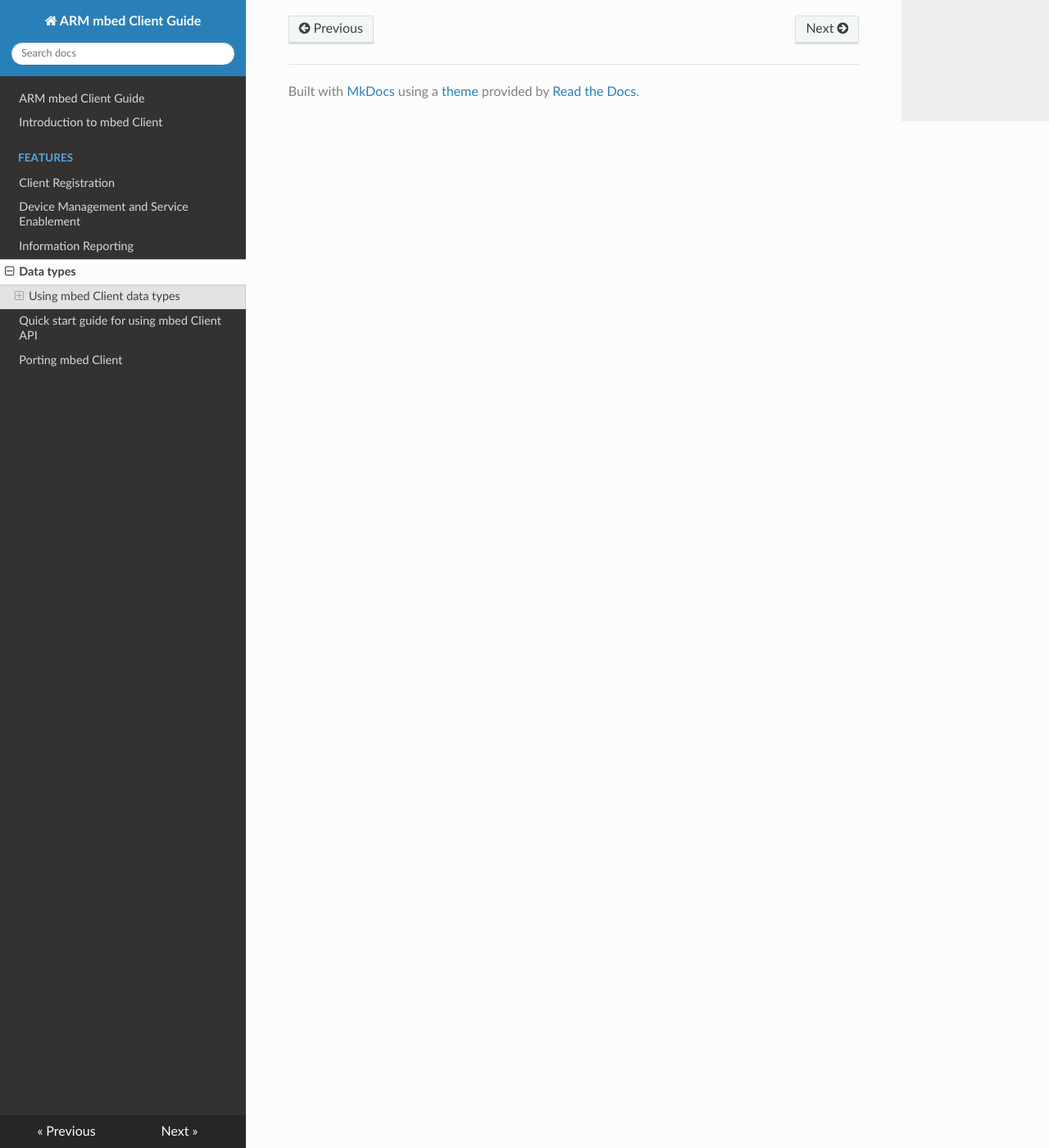
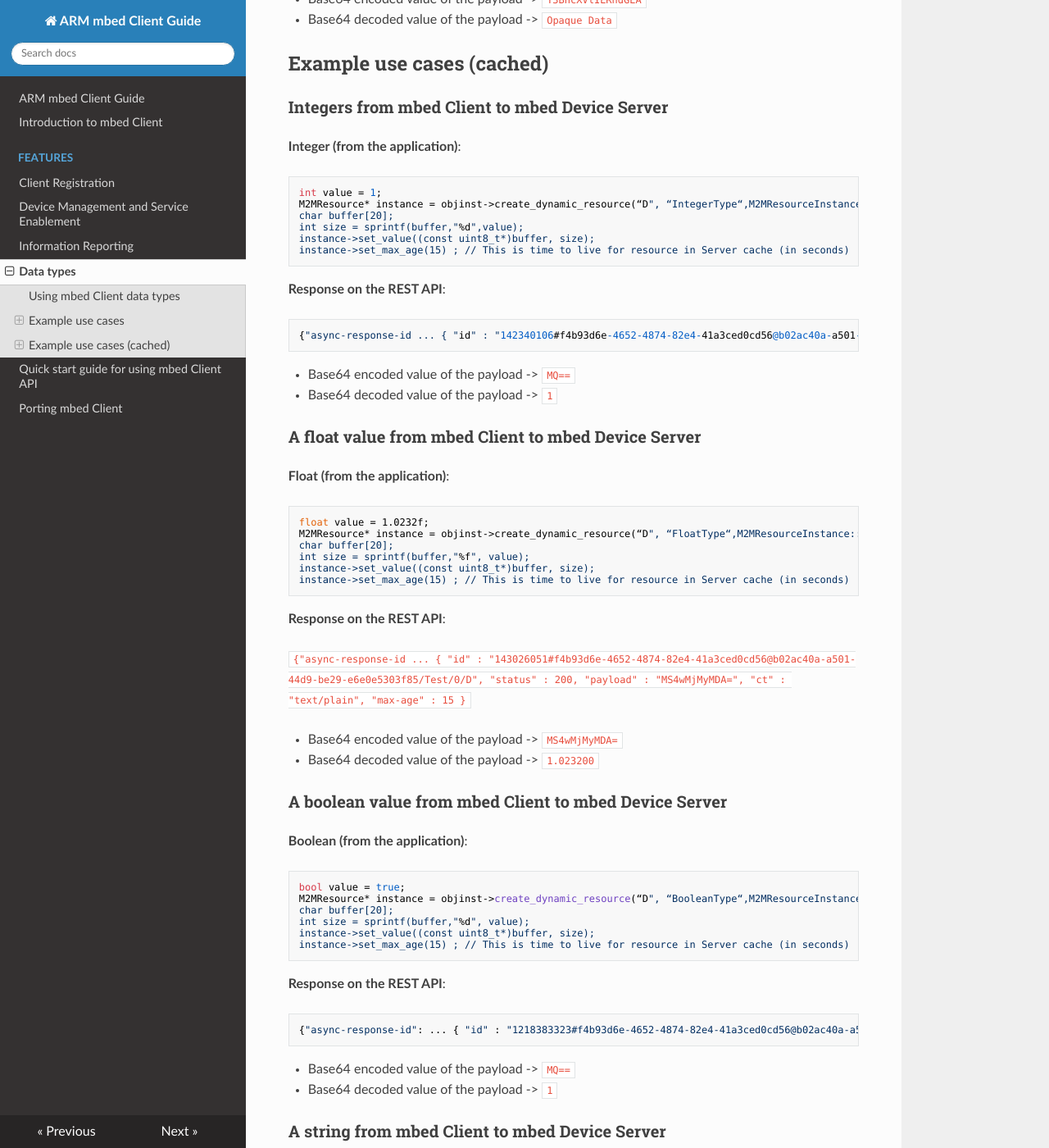
Before and after one commit to ARMmbed/mbed-client, an MkDocs documentation site: the page built from docs/data_types.md, in a window 1280 px wide and 1400 px high, scrolled down 2559 px. Shown: the whole window at 82% size. Built offline with MkDocs 1.6.1, drawn with Linux system fonts in a browser that asks for light colours; nearby versions of some CDN libraries; old or Windows-style settings are respelled for this version of MkDocs; some of the changed text lies outside the part shown.

Commit message:
added cache use cases

````diff
--- a/docs/data_types.md
+++ b/docs/data_types.md
@@ -17,7 +17,9 @@
 - For example, an integer value 100 is passed in a text buffer format of 100 and it appears on the web service side as 100 in text format.
 - The service must interpret this data to an appropriate format.
 
-### Transferring an integer from mbed Client to mbed Device Server
+## Example use cases
+
+### Transferring integers from mbed Client to mbed Device Server
 
 **Integer (from the application)**:
 
@@ -25,15 +27,14 @@
 int value = 1;
 M2MResource* instance = objinst->create_dynamic_resource(“D", “IntegerType“,M2MResourceInstance::INTEGER, true);
 char buffer[20];
-int size = sprintf(buffer,"%d",_value);
+int size = sprintf(buffer,"%d",value);
 instance->set_value((const uint8_t*)buffer, size);
 ```
 
 **Response on the REST API**:
 
 ```
-{"async-response-id":...{ "id" : "1131895768#f4b93d6e-4652-4874-82e4-41a3ced0cd56@b02ac40a-a501-44d9-be29-e6e0e5303f85/Test/0/D", "status" : 200, "payload" : "LTk5",
-"ct" : "text/plain", "max-age" : 0 }
+{"async-response-id":….{ "id" : "1131895768#f4b93d6e-4652-4874-82e4-41a3ced0cd56@b02ac40a-a501-44d9-be29-e6e0e5303f85/Test/0/D", "status" : 200, "payload" : "LTk5", "ct" : "text/plain", "max-age" : 0 }
 ```
 
 - Base64 encoded value of the payload -> `LTk5`
@@ -123,3 +124,111 @@
 
 - Base64 encoded value of the payload -> `T3BhcXVlIERhdGEA`
 - Base64 decoded value of the payload -> `Opaque Data`
+
+## Example use cases (cached)
+
+### Integers from mbed Client to mbed Device Server
+
+**Integer (from the application)**:
+
+```
+int value = 1;
+M2MResource* instance = objinst->create_dynamic_resource(“D", “IntegerType“,M2MResourceInstance::INTEGER, true);
+char buffer[20];
+int size = sprintf(buffer,"%d",value);
+instance->set_value((const uint8_t*)buffer, size);
+instance->set_max_age(15) ; // This is time to live for resource in Server cache (in seconds)
+```
+
+**Response on the REST API**:
+
+```
+{"async-response-id ... { "id" : "142340106#f4b93d6e-4652-4874-82e4-41a3ced0cd56@b02ac40a-a501-44d9-be29-e6e0e5303f85/Test/0/D", "status" : 200, "payload" : "MQ==", "ct" : "text/plain", "max-age" : 15 }
+```
+
+- Base64 encoded value of the payload -> `MQ==`
+- Base64 decoded value of the payload -> `1`
+
+### A float value from mbed Client to mbed Device Server
+
+**Float (from the application)**:
+
+```
+float value = 1.0232f;
+M2MResource* instance = objinst->create_dynamic_resource(“D", “FloatType“,M2MResourceInstance::FLOAT, true);
+char buffer[20];
+int size = sprintf(buffer,"%f", value);
+instance->set_value((const uint8_t*)buffer, size);
+instance->set_max_age(15) ; // This is time to live for resource in Server cache (in seconds)
+```
+
+**Response on the REST API**:
+
+ ```
+ {"async-response-id ... { "id" : "143026051#f4b93d6e-4652-4874-82e4-41a3ced0cd56@b02ac40a-a501-44d9-be29-e6e0e5303f85/Test/0/D", "status" : 200, "payload" : "MS4wMjMyMDA=", "ct" : "text/plain", "max-age" : 15 }
+ ```
+
+- Base64 encoded value of the payload -> `MS4wMjMyMDA=`
+- Base64 decoded value of the payload -> `1.023200`
+
+### A boolean value from mbed Client to mbed Device Server
+
+**Boolean (from the application)**:
+
+```
+bool value = true;
+M2MResource* instance = objinst->create_dynamic_resource(“D", “BooleanType“,M2MResourceInstance::BOOLEAN, true);
+char buffer[20];
+int size = sprintf(buffer,"%d", value);
+instance->set_value((const uint8_t*)buffer, size);
+instance->set_max_age(15) ; // This is time to live for resource in Server cache (in seconds)
+```
+
+**Response on the REST API**:
+
+```
+{"async-response-id": ... { "id" : "1218383323#f4b93d6e-4652-4874-82e4-41a3ced0cd56@b02ac40a-a501-44d9-be29-e6e0e5303f85/Test/0/D", "status" : 200, "payload" : "MQ==", "ct" : "text/plain", "max-age" : 15 }
+```
+
+- Base64 encoded value of the payload -> `MQ==`
+- Base64 decoded value of the payload -> `1`
+
+### A string from mbed Client to mbed Device Server
+
+**String (from the application)**:
+
+```
+M2MResource* instance = objinst->create_dynamic_resource(“D", “StringType“,M2MResourceInstance::STRING, true);
+char buffer[10] = “Test Data”;
+instance->set_value((const uint8_t*)buffer, 10);
+instance->set_max_age(15) ; // This is time to live for resource in Server cache (in seconds)
+```
+
+**Response on the REST API**:
+
+```
+{"async-response-id": ... { "id" : "1219658892#f4b93d6e-4652-4874-82e4-41a3ced0cd56@b02ac40a-a501-44d9-be29-e6e0e5303f85/Test/0/D", "status" : 200, "payload" : "VGVzdCBEYXRhAA==", "ct" : "text/plain", "max-age" : 15 }
+```
+
+- Base64 encoded value of the payload -> `VGVzdCBEYXRhAA==`
+- Base64 decoded value of the payload -> `Test Data`
+
+### An opaque value from mbed Client to mbed Device Server
+
+**Opaque (from the application)
+
+```
+M2MResource* instance = objinst->create_dynamic_resource(“D", “OpaqueType“,M2MResourceInstance::OPAQUE, true);
+uint8_t buffer[12] = “Opaque Data”;
+instance->set_value(buffer, 12);
+instance->set_max_age(15) ; // This is time to live for resource in Server cache (in seconds)
+```
+
+**Response on the REST API**:
+
+```
+{"async-response-id": ... { "id" : "1220357914#f4b93d6e-4652-4874-82e4-41a3ced0cd56@b02ac40a-a501-44d9-be29-e6e0e5303f85/Test/0/D", "status" : 200, "payload" : "T3BhcXVlIERhdGEA", "ct" : "application/octet-stream", "max-age" : 15 }
+```
+
+- Base64 encoded value of the payload -> `T3BhcXVlIERhdGEA`
+- Base64 decoded value of the payload -> `Opaque Data`
````
